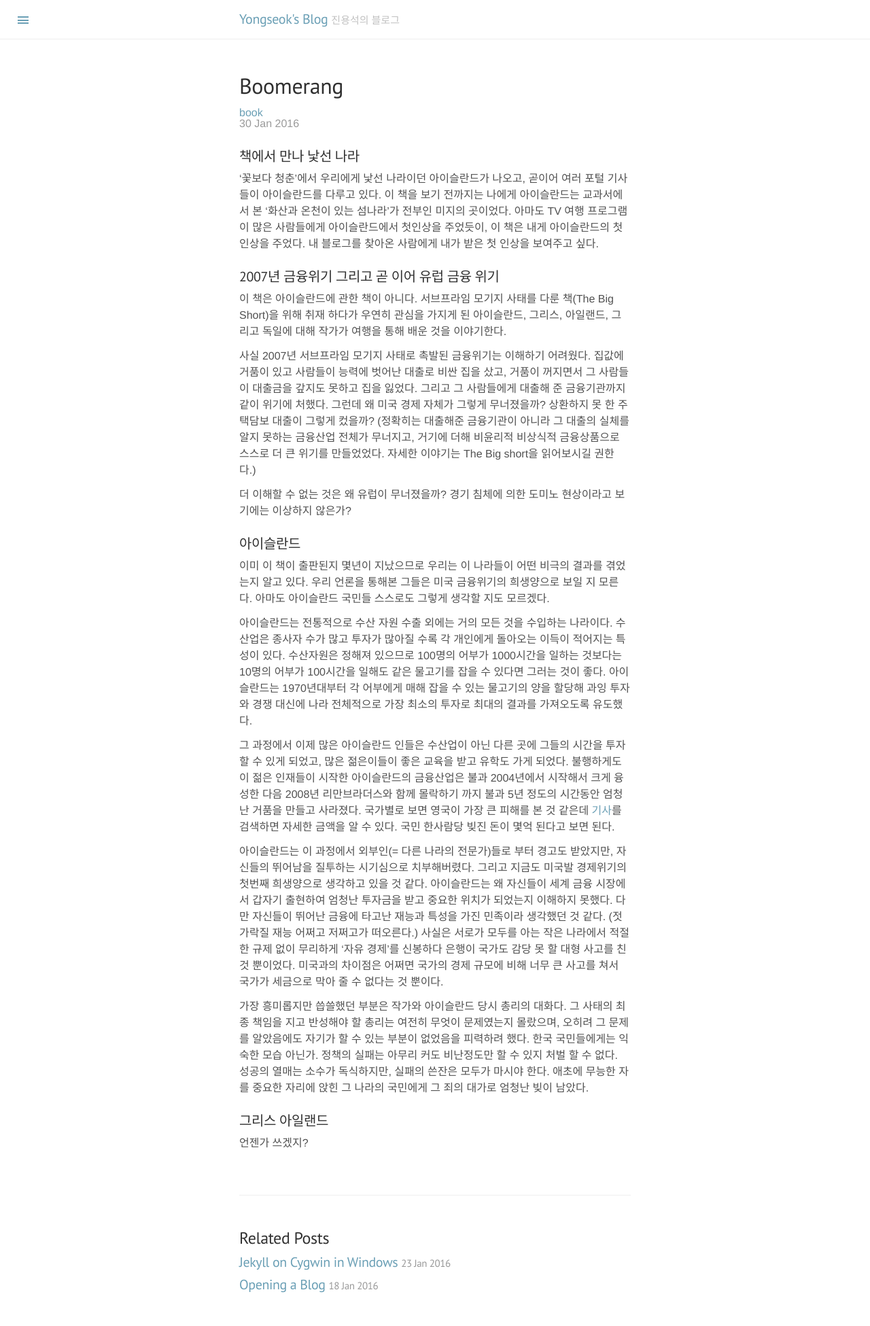
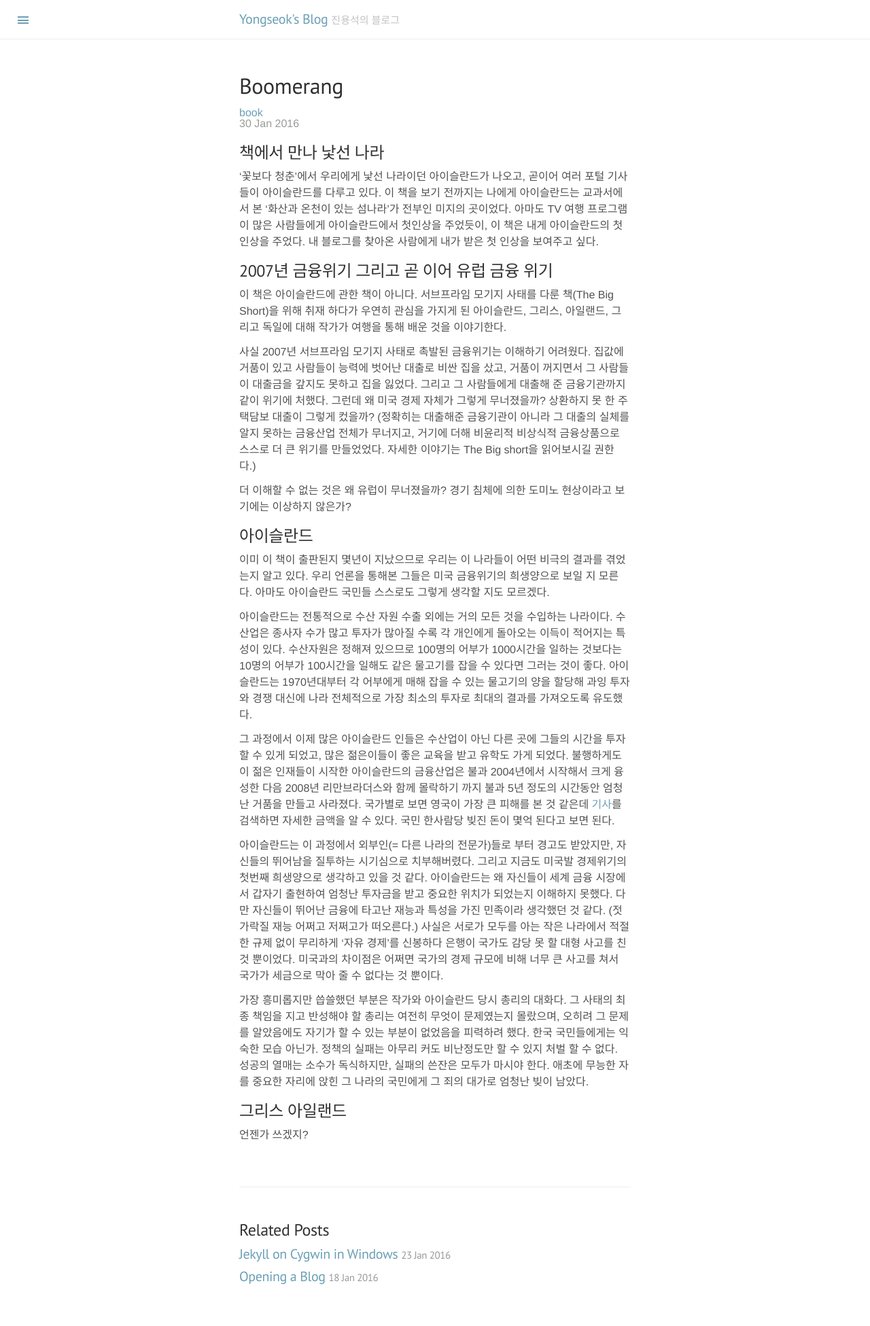
Before and after one commit to ysjin/old-blog, a Jekyll site: the page built from _posts/2016-01-30-boomerang.md, in a window 1280 px wide. Shown: the whole page at 68% size. Built offline with Jekyll 4.4.1, drawn with Linux system fonts in a browser that asks for light colours; Markdown is read by kramdown in place of the engine named in the settings; comment, search, counter and statistics services are not loaded.

```diff
--- a/_posts/2016-01-30-boomerang.md
+++ b/_posts/2016-01-30-boomerang.md
@@ -6,13 +6,13 @@ tags: book
 comments: true
 ---
 
-### 책에서 만나 낯선 나라
+## 책에서 만나 낯선 나라
   '꽃보다 청춘'에서 우리에게 낯선 나라이던 아이슬란드가 나오고, 곧이어 여러 포털 기사들이 아이슬란드를 다루고 있다.
   이 책을 보기 전까지는 나에게 아이슬란드는 교과서에서 본 '화산과 온천이 있는 섬나라'가 전부인 미지의 곳이었다.
   아마도 TV 여행 프로그램이 많은 사람들에게 아이슬란드에서 첫인상을 주었듯이, 이 책은 내게 아이슬란드의 첫 인상을 주었다.
   내 블로그를 찾아온 사람에게 내가 받은 첫 인상을 보여주고 싶다.
 
-### 2007년 금융위기 그리고 곧 이어 유럽 금융 위기
+## 2007년 금융위기 그리고 곧 이어 유럽 금융 위기
   이 책은 아이슬란드에 관한 책이 아니다.
   서브프라임 모기지 사태를 다룬 책(The Big Short)을 위해 취재 하다가 우연히 관심을 가지게 된 아이슬란드, 그리스, 아일랜드, 그리고 독일에 대해 작가가 여행을 통해 배운 것을 이야기한다.
 
@@ -23,7 +23,7 @@ comments: true
 
   더 이해할 수 없는 것은 왜 유럽이 무너졌을까? 경기 침체에 의한 도미노 현상이라고 보기에는 이상하지 않은가?
 
-### 아이슬란드
+## 아이슬란드
   이미 이 책이 출판된지 몇년이 지났으므로 우리는 이 나라들이 어떤 비극의 결과를 겪었는지 알고 있다.
   우리 언론을 통해본 그들은 미국 금융위기의 희생양으로 보일 지 모른다. 아마도 아이슬란드 국민들 스스로도 그렇게 생각할 지도 모르겠다.
 
@@ -42,5 +42,5 @@ comments: true
   그 사태의 최종 책임을 지고 반성해야 할 총리는 여전히 무엇이 문제였는지 몰랐으며, 오히려 그 문제를 알았음에도 자기가 할 수 있는 부분이 없었음을 피력하려 했다. 한국 국민들에게는 익숙한 모습 아닌가.
   정책의 실패는 아무리 커도 비난정도만 할 수 있지 처벌 할 수 없다. 성공의 열매는 소수가 독식하지만, 실패의 쓴잔은 모두가 마시야 한다. 애초에 무능한 자를 중요한 자리에 앉힌 그 나라의 국민에게 그 죄의 대가로 엄청난 빚이 남았다.
 
-### 그리스 아일랜드
+## 그리스 아일랜드
   언젠가 쓰겠지?
```
